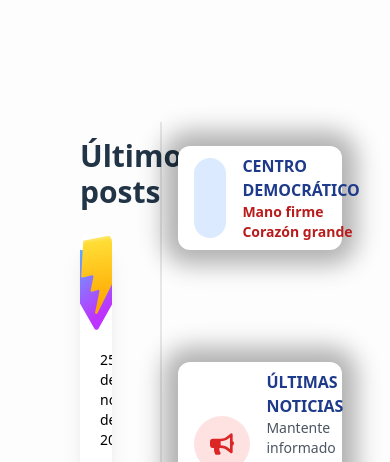
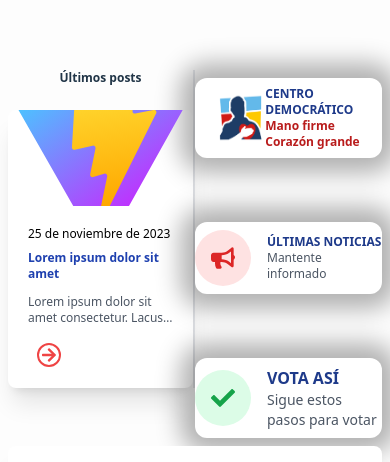
Before and after one commit to code-centre/Web-Site-Juancho, a React (Vite) app: page / in a window 390 px wide. Shown: the part 1106-1568 px from the top of the page. Built offline with nearby package versions, Linux system fonts and the light colour scheme.

Commit message:
version responsive

```diff
--- a/src/App.tsx
+++ b/src/App.tsx
@@ -17,7 +17,7 @@
   return (
     <Router>
       <SocialSidebar />
-      <div className="w-full overflow-x-hidden flex flex-col min-h-screen p-8">
+      <div className="w-full overflow-x-hidden flex flex-col min-h-screen p-2 md:p-8">
         <Header />
         <main className="flex-grow">
           <Routes>
@@ -32,16 +32,16 @@
                     <ContactCard />
                   </div>
                 </div>
-                <div className="flex flex-col md:hidden container mx-auto">
+                <div className="flex flex-col md:hidden container mx-0">
                   <div className='flex'>
-                    <div className="w-2/5">
+                    <div className="w-1/2">
                       <CarruselPosts />
                     </div>
-                    <div className=" w-3/5">
-                      <div className="flex md:hidden w-full flex-col  gap-16 z-40">
+                    <div className=" w-1/2">
+                      <div className="flex md:hidden w-full flex-col  gap-16 my-2">
                       {/* Tarjeta 1 */}
-                      <div className="my-6 mx-4 w-30% bg-white rounded-xl px-4 py-2 flex items-center shadow-[0_0_25px_15px_rgba(0,0,0,0.3)]">
-                        <div className="bg-blue-100 p-4 rounded-full mr-4">
+                      <div className="bg-white rounded-xl flex justify-center py-2 items-center shadow-[0_0_25px_15px_rgba(0,0,0,0.3)]">
+                        <div className="bg-blue-100 rounded-full">
                           <img
                             src="/logocd.png"
                             alt="Centro Democrático"
@@ -49,24 +49,24 @@
                           />
                         </div>
                         <div className='text-left gap-0'>
-                          <h3 className="font-bold text-blue-900">CENTRO</h3>
-                          <h4 className="font-bold text-blue-900">DEMOCRÁTICO</h4>
-                          <p className="font-bold text-sm text-red-700">Mano firme</p>
-                          <p className="font-bold text-sm text-red-700">Corazón grande</p>
+                          <h3 className="font-bold text-xs  text-blue-900">CENTRO</h3>
+                          <h4 className="font-bold text-xs  text-blue-900">DEMOCRÁTICO</h4>
+                          <p className="font-bold text-xs  text-red-700">Mano firme</p>
+                          <p className="font-bold text-xs text-red-700">Corazón grande</p>
                         </div>
                       </div>
                       {/* Tarjeta 2 */}
-                      <div className="my-6 mx-4 w-30% bg-white rounded-xl px-4 py-2 flex items-center shadow-[0_0_25px_15px_rgba(0,0,0,0.3)]">
+                      <div className="bg-white rounded-xl flex justify-center py-2 items-center shadow-[0_0_25px_15px_rgba(0,0,0,0.3)]">
                         <div className="bg-red-100 p-4 rounded-full mr-4 text-red-600">
                           <FaBullhorn size={24} />
                         </div>
                         <div className='text-left'>
-                          <h3 className="font-bold text-blue-900">ÚLTIMAS NOTICIAS</h3>
-                          <p className="text-sm text-gray-600">Mantente informado de nuestras actividades</p>
+                          <h3 className="font-bold text-xs text-blue-900">ÚLTIMAS NOTICIAS</h3>
+                          <p className="text-xs text-gray-600">Mantente informado </p>
                         </div>
                       </div>
                       {/* Tarjeta 3 */}
-                      <div className="my-6 mx-4 w-30% bg-white rounded-xl px-4 py-2 flex items-center shadow-[0_0_25px_15px_rgba(0,0,0,0.3)]">
+                      <div className="bg-white rounded-xl flex justify-center py-2 items-center shadow-[0_0_25px_15px_rgba(0,0,0,0.3)]">
                         <div className="bg-green-100 p-4 rounded-full mr-4 text-green-600">
                           <FaCheck size={24} />
                         </div>
--- a/src/components/CarruselPosts.tsx
+++ b/src/components/CarruselPosts.tsx
@@ -38,23 +38,27 @@
   };
 
   return (
-    <div className="w-full py-4 px-12 border-r-2 border-gray-200 mr-4">
-      <h2 className="text-3xl font-bold text-center mb-6">Últimos posts</h2>
+    <div className="w-full py-0 md:py-4 px-0 md:px-12 border-r-2 border-gray-200 mr-4">
+      <h2 className="text-xs md:text-3xl font-bold text-center mb-6">Últimos posts</h2>
 
-      <div className="grid grid-cols-1 md:grid-cols-2 gap-24">
-        {posts.map((post) => (
+      <div className="grid grid-cols-1 md:grid-cols-2 gap-8">
+        {posts.map((post, index) => (
+          <div
+            key={post.id}
+            className={`${index > 0 ? 'hidden md:block' : 'block'}`}
+          >
             <PostCard
-            key={post.id}
               title={post.title}
               date={post.date}
               image={post.image}
               excerpt={post.excerpt}
               onReadMore={() => handleReadMore(post.id)}
             />
+          </div>
         ))}
       </div>
 
-      <div className="text-center mt-12">
+      <div className="hidden md:block text-center mt-12">
         <button className="inline-flex items-center px-4 py-2 border border-transparent text-base font-medium rounded-md text-white bg-blue-600 hover:bg-blue-700 focus:outline-none focus:ring-2 focus:ring-offset-2 focus:ring-blue-500 transition-colors">
           Conoce más
 
--- a/src/components/PostCard.tsx
+++ b/src/components/PostCard.tsx
@@ -31,8 +31,8 @@
         />
       </div>
       <div className="p-5 flex flex-col flex-grow text-left">
-        <p className="text-sm text-black mb-2">{date}</p>
-        <h3 className="text-md font-semibold text-blue-800 mb-3 line-clamp-2">{title}</h3>
+        <p className="text-xs md:text-sm text-black mb-2">{date}</p>
+        <h3 className="text-xs md:text-sm text-md font-semibold text-blue-800 mb-3 line-clamp-2">{title}</h3>
         <p className="text-gray-600 text-xs line-clamp-2 flex-grow">{excerpt}</p>
         <button
           onClick={onReadMore}
```
Lines whose indentation alone changed are shown as unchanged.
